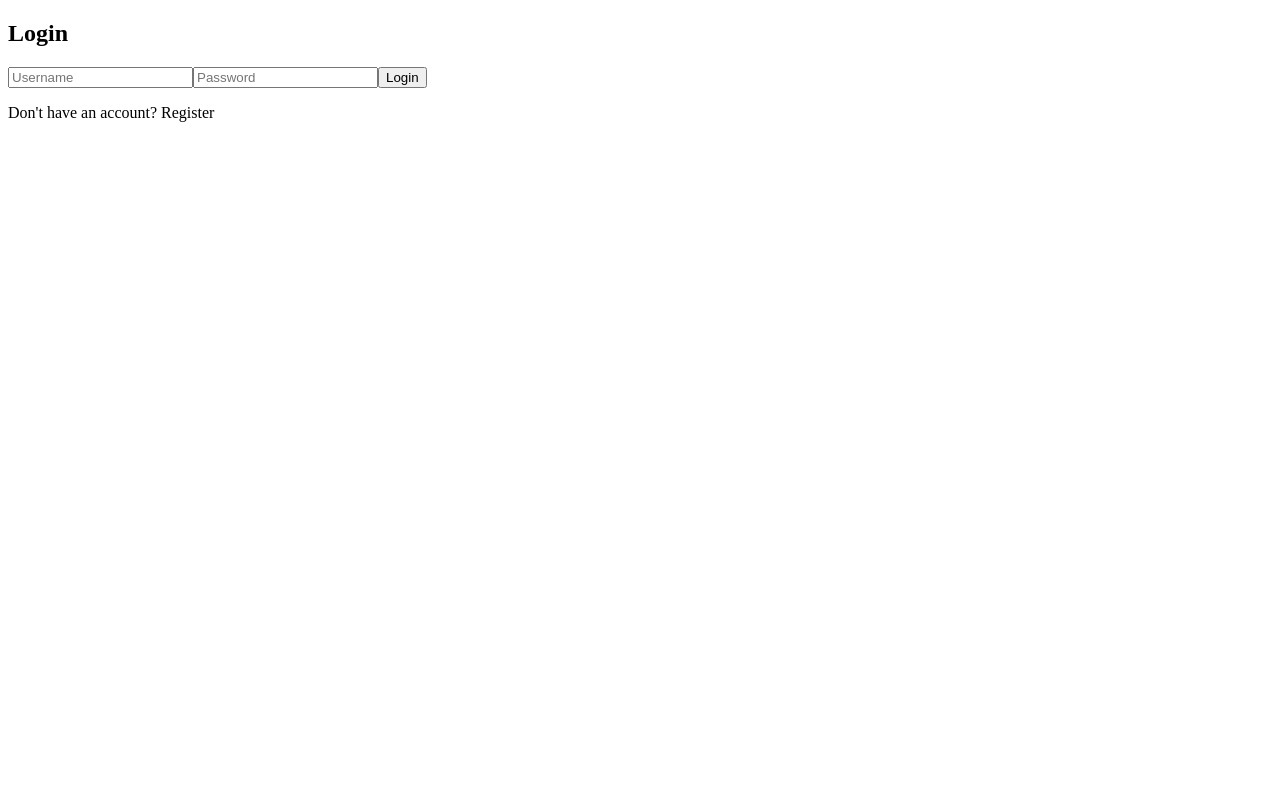
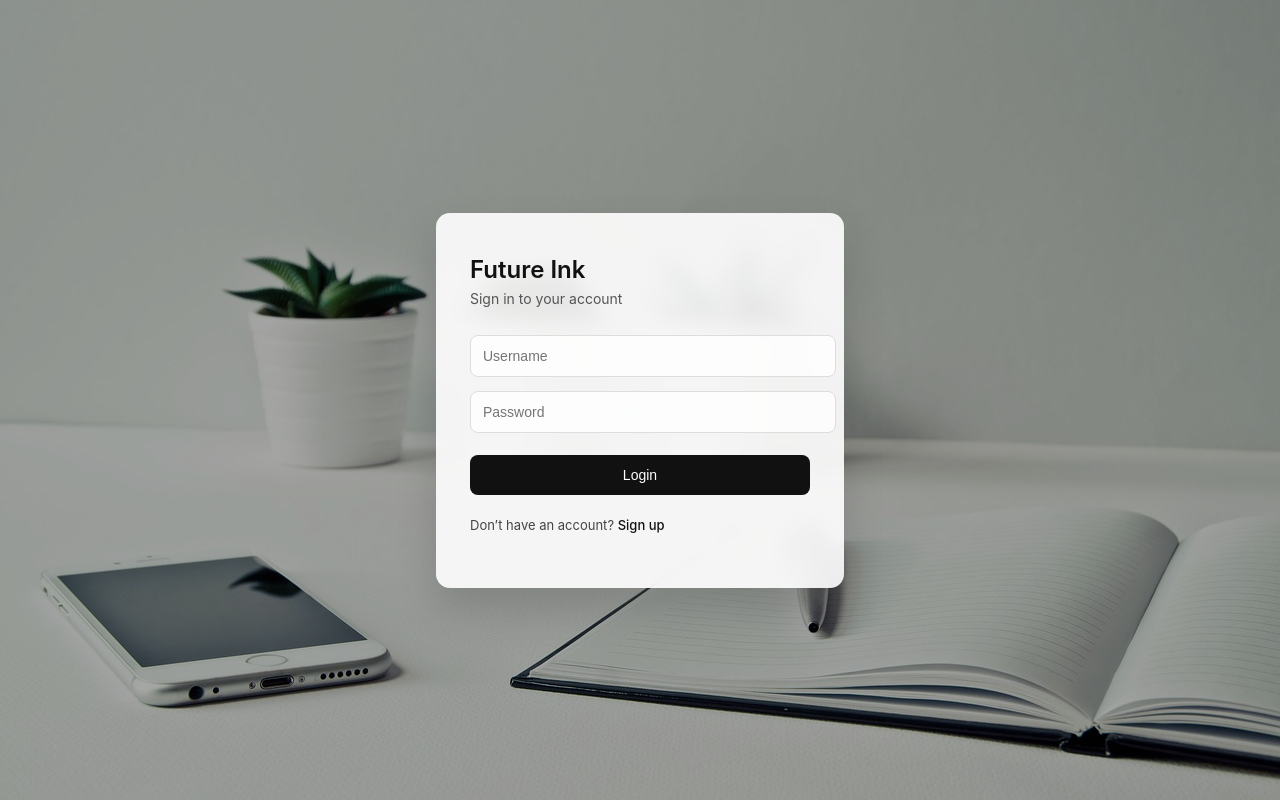
Before and after one commit to Mahima0123/Future-Ink, an Angular app in the folder frontend/future-ink-frontend/: page /login in a window 1280 px wide. Built offline with nearby package versions, Linux system fonts and the light colour scheme.

Commit message:
login page UI enhancement

```diff
--- a/frontend/future-ink-frontend/src/app/auth/login/login.css
+++ b/frontend/future-ink-frontend/src/app/auth/login/login.css
@@ -0,0 +1,113 @@
+/* Full screen background */
+.page {
+  height: 100vh;
+  display: flex;
+  justify-content: center;
+  align-items: center;
+
+  background: url('../../../assets/login.jpg') center/cover no-repeat;
+  position: relative;
+  font-family: -apple-system, BlinkMacSystemFont, "Segoe UI", Roboto, sans-serif;
+}
+
+/* Dark overlay for readability */
+.page::before {
+  content: "";
+  position: absolute;
+  inset: 0;
+  background: rgba(0, 0, 0, 0.35);
+}
+
+/* Login card */
+.login-card {
+  position: relative;
+  width: 340px;
+  padding: 42px 34px;
+
+  background: rgba(255, 255, 255, 0.9);
+  backdrop-filter: blur(10px);
+
+  border-radius: 14px;
+  box-shadow: 0 20px 40px rgba(0,0,0,0.15);
+  animation: fadeIn 0.6s ease;
+}
+
+@keyframes fadeIn {
+  from {
+    opacity: 0;
+    transform: translateY(12px);
+  }
+  to {
+    opacity: 1;
+    transform: translateY(0);
+  }
+}
+
+
+/* Title */
+.login-card h2 {
+  margin: 0;
+  font-weight: 600;
+  color: #111;
+}
+
+.subtitle {
+  margin-top: 6px;
+  margin-bottom: 28px;
+  font-size: 14px;
+  color: #555;
+}
+
+/* Inputs */
+input {
+  width: 100%;
+  padding: 12px;
+  margin-bottom: 14px;
+  border-radius: 8px;
+  border: 1px solid #ddd;
+  font-size: 14px;
+  background: rgba(255,255,255,0.8);
+  outline: none;
+  transition: 0.2s;
+}
+
+input:focus {
+  border-color: #111;
+}
+
+/* Button */
+button {
+  width: 100%;
+  padding: 12px;
+  margin-top: 8px;
+  border-radius: 8px;
+  border: none;
+  background: #111;
+  color: white;
+  font-size: 14px;
+  font-weight: 500;
+  cursor: pointer;
+  transition: transform 0.15s ease, opacity 0.2s;
+}
+
+button:hover {
+  opacity: 0.9;
+  transform: translateY(-1px);
+}
+
+/* Register text */
+.switch {
+  margin-top: 22px;
+  font-size: 13px;
+  color: #444;
+}
+
+.switch a {
+  color: #111;
+  text-decoration: none;
+  font-weight: 500;
+}
+
+.switch a:hover {
+  text-decoration: underline;
+}
--- a/frontend/future-ink-frontend/src/app/auth/login/login.html
+++ b/frontend/future-ink-frontend/src/app/auth/login/login.html
@@ -1,9 +1,38 @@
-<div class="auth-container">
-  <h2>Login</h2>
-  <form (ngSubmit)="login()">
-    <input placeholder="Username" [(ngModel)]="form.username" name="username" required>
-    <input type="password" placeholder="Password" [(ngModel)]="form.password" name="password" required>
-    <button type="submit">Login</button>
-  </form>
-  <p>Don't have an account? <a routerLink="/register">Register</a></p>
+<div class="page">
+
+  <div class="login-card">
+
+    <h2>Future Ink</h2>
+    <p class="subtitle">Sign in to your account</p>
+
+    <form (ngSubmit)="login()">
+
+      <input
+        type="text"
+        placeholder="Username"
+        [(ngModel)]="form.username"
+        name="username"
+        required
+      />
+
+      <input
+        type="password"
+        placeholder="Password"
+        [(ngModel)]="form.password"
+        name="password"
+        required
+      />
+
+      <button type="submit">Login</button>
+
+    </form>
+
+    <p class="switch">
+      Don’t have an account?
+      <a routerLink="/register" class="link-btn">Sign up</a>
+    </p>
+
+
+  </div>
+
 </div>
--- a/frontend/future-ink-frontend/src/app/auth/login/login.ts
+++ b/frontend/future-ink-frontend/src/app/auth/login/login.ts
@@ -1,13 +1,13 @@
 import { Component } from '@angular/core';
 import { AuthService } from '../auth.service';
-import { Router } from '@angular/router';
+import { Router, RouterModule } from '@angular/router';
 import { CommonModule } from '@angular/common';
 import { FormsModule } from '@angular/forms';
 
 @Component({
   selector: 'app-login',
   standalone: true,
-  imports: [CommonModule, FormsModule],
+  imports: [CommonModule, FormsModule, RouterModule],
   templateUrl: './login.html',
   styleUrls: ['./login.css'] // added in case you have CSS
 })
--- a/frontend/future-ink-frontend/src/styles.css
+++ b/frontend/future-ink-frontend/src/styles.css
@@ -1 +1,12 @@
 /* You can add global styles to this file, and also import other style files */
+/* remove default browser spacing */
+html, body {
+  height: 100%;
+  margin: 0;
+  padding: 0;
+}
+
+app-root {
+  display: block;
+  height: 100%;
+}
```
Also changed, not shown: frontend/future-ink-frontend/src/assets/login.jpg (added).
